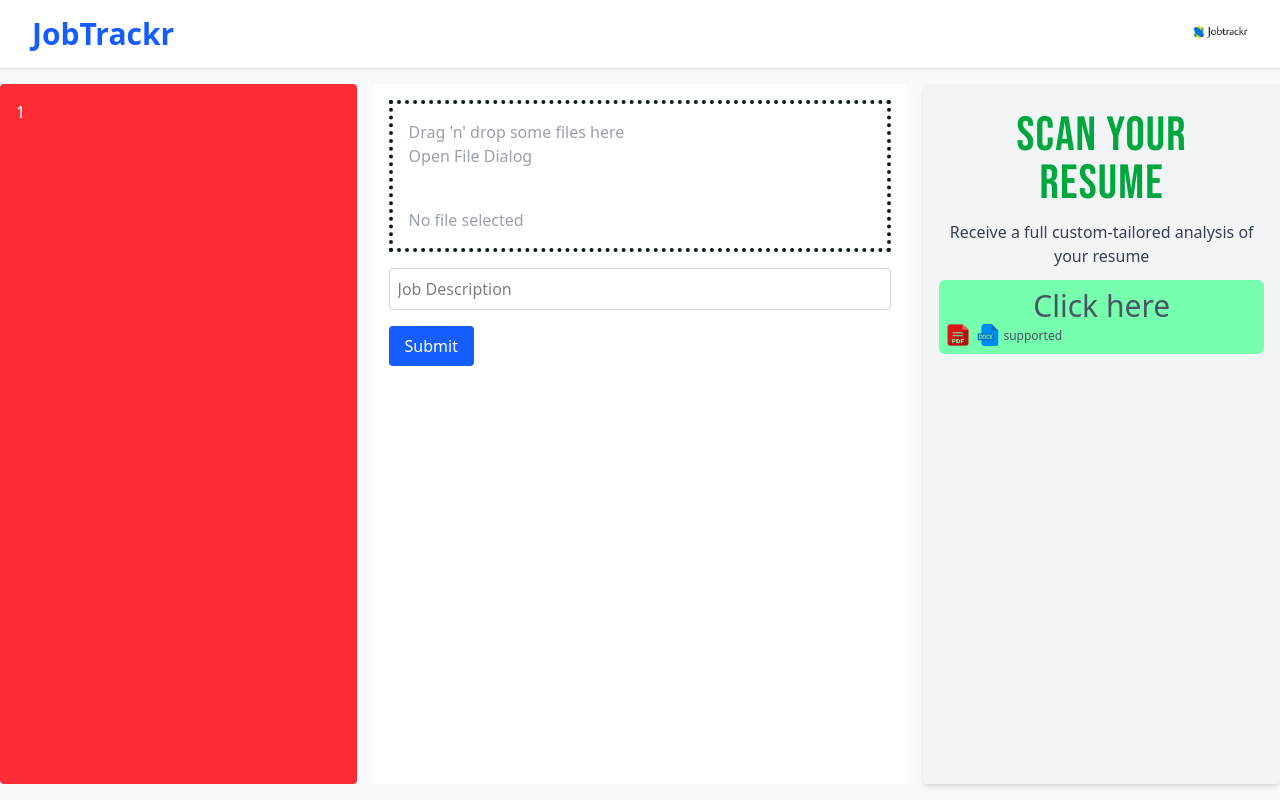
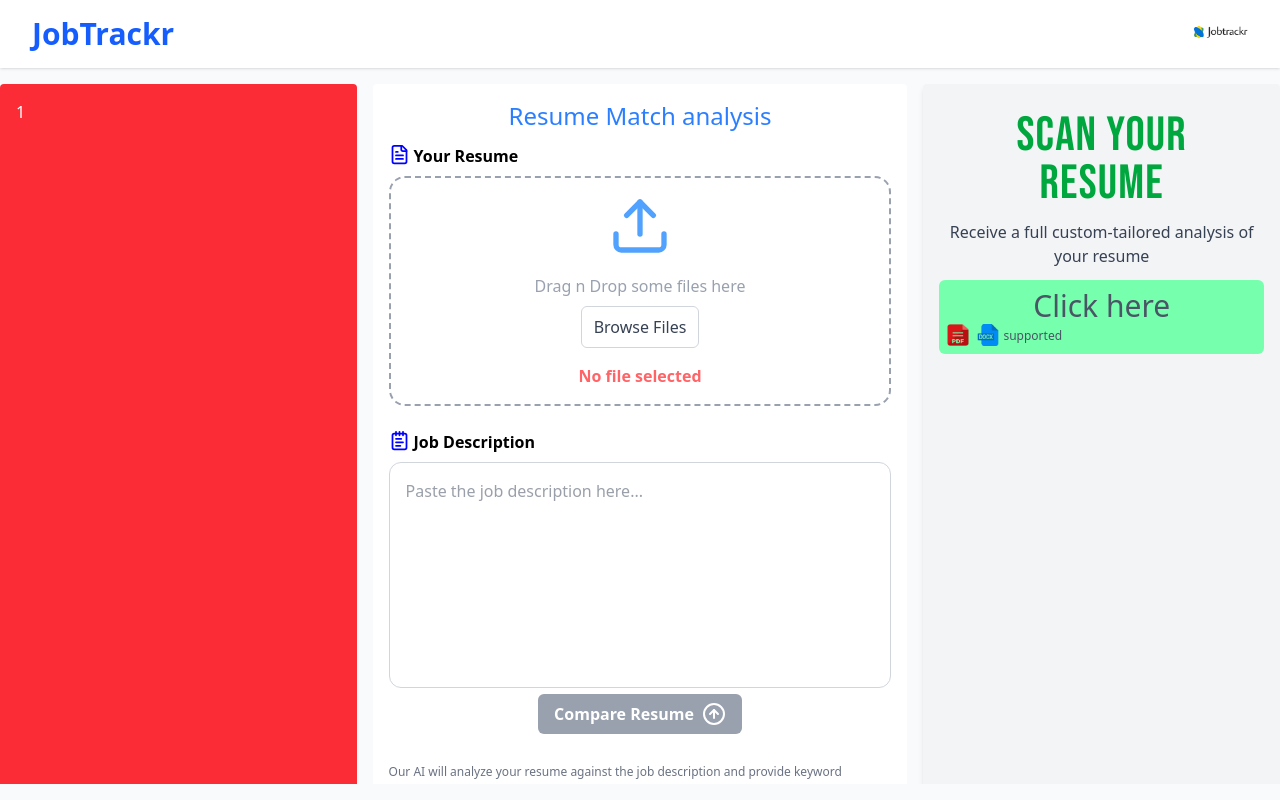
Before and after one commit to x23756575/JobTrackrr, a React (Vite) app in the folder JobTrackr/: page /home in a window 1280 px wide. Built offline with nearby package versions, Linux system fonts and the light colour scheme; a web font is replaced by a local one.

Commit message:
Designed the resume vs job description section, and worked on the backend nlp using stanford coreNLP to give strong accurate results, for the UI, i implement react dropzone for UX purposes

```diff
--- a/JobTrackr/src/Dropzone.tsx
+++ b/JobTrackr/src/Dropzone.tsx
@@ -1,3 +1,4 @@
+import { motion } from 'framer-motion';
 import React, { useRef, useState, useEffect } from 'react';
 import { useDropzone, type DropzoneRef } from 'react-dropzone';
 
@@ -12,6 +13,7 @@ interface fileDesc {
 
 export default function Dropzone(): React.ReactElement {
     const dropzoneRef = useRef<DropzoneRef>(null);
+    const [hovered, setHovered] = useState<boolean>(false);
 
     const [form, setForm] = useState<fileDesc>({
         file: null,
@@ -25,7 +27,6 @@ export default function Dropzone(): React.ReactElement {
     };
 
     const onDrop = (acceptedFiles: File[]) => {
-        // Take first file only for now
         setForm((prev) => ({
             ...prev,
             file: acceptedFiles[0] || null,
@@ -64,8 +65,11 @@ export default function Dropzone(): React.ReactElement {
                 method: 'POST',
                 body: data,
             });
+            const text = await response.text();
+            console.log(text);
             if (response.ok) {
                 alert('Upload successful');
+
             } else {
                 alert('Upload failed');
             }
@@ -76,45 +80,123 @@ export default function Dropzone(): React.ReactElement {
 
     return (
         <>
-        <div className="container p-4 border-4 border-dotted border-gray-900">
-            <div {...getRootProps({ className: 'dropzone' })}>
-                <input {...getInputProps()} />
-                <p className="text-gray-400">Drag 'n' drop some files here</p>
-                <button type="button" onClick={openDialog} className="text-gray-400">
-                    Open File Dialog
-                </button>
+            <h1 className="text-blue-500 font-medium text-2xl text-center  w-full mb-3">Resume Match analysis</h1>
+            <div className="grid grid-cols-[auto_1fr] mb-2">
+                <svg xmlns="http://www.w3.org/2000/svg" width="21" height="21" viewBox="0 0 24 24" fill="none"
+                     stroke="blue" strokeWidth="2" strokeLinecap="round" strokeLinejoin="round"
+                     className="lucide lucide-file-text-icon lucide-file-text">
+                    <path d="M15 2H6a2 2 0 0 0-2 2v16a2 2 0 0 0 2 2h12a2 2 0 0 0 2-2V7Z"/>
+                    <path d="M14 2v4a2 2 0 0 0 2 2h4"/>
+                    <path d="M10 9H8"/>
+                    <path d="M16 13H8"/>
+                    <path d="M16 17H8"/>
+                </svg>
+                <h3 className="font-semibold text-black ml-1">Your Resume</h3>
+            </div>
+
+            <motion.div {...getRootProps({className: 'dropzone'})}>
+
+                <motion.div
+                    className={`container p-4 relative  rounded-2xl text-center transition-all ease-in-out border-2 border-dashed   ${hovered ? 'border-blue-500' : 'border-gray-400'}`}
+                    whileHover={{scale: 1.01}}
+                    onHoverStart={() => setHovered(true)}
+                    onHoverEnd={() => setHovered(false)}
+
+                >
+                    <div className="flex justify-center mb-4">
+                        <svg
+                            xmlns="http://www.w3.org/2000/svg"
+                            width="64"
+                            height="64"
+                            viewBox="0 0 24 24"
+                            fill="none"
+                            stroke="currentColor"
+                            strokeWidth="2"
+                            strokeLinecap="round"
+                            strokeLinejoin="round"
+                            className="text-blue-400"
+                        >
+                            <path d="M21 15v4a2 2 0 0 1-2 2H5a2 2 0 0 1-2-2v-4" />
+                            <polyline points="17 8 12 3 7 8" />
+                            <line x1="12" y1="3" x2="12" y2="15" />
+                        </svg>
+
+
                     </div>
 
 
+                    <input {...getInputProps()} />
+
+                    <p className="text-gray-400 text-center">Drag n Drop some files here
+
+                    </p>
+                    <motion.button whileHover={{scale:1.05}}
+                                   whileTap={{scale:0.98}}
+                                   type="button" onClick={openDialog} className="text-gray-700 mt-2 font-medium text-center p-2 px-3 rounded-md border border-gray-300">
+                        Browse Files
+                    </motion.button>
 
                     <aside className="mt-4">
-                <h4>Selected File</h4>
                         <ul>
                             {form.file ? (
-                        <li key={form.file.name} className="text-gray-400">
+                                <li key={form.file.name} className="text-blue-400">
                                     {form.file.name}
                                 </li>
                             ) : (
-                        <li className="text-gray-400">No file selected</li>
+                                <li className="font-bold text-red-400">No file selected</li>
                             )}
                         </ul>
                     </aside>
+                </motion.div>
 
 
+            </motion.div>
+            <div className="mt-6">
+                <div className="grid grid-cols-[auto_1fr] mb-2">
+                    <svg xmlns="http://www.w3.org/2000/svg" width="21" height="21" viewBox="0 0 24 24" fill="none"
+                         stroke="blue" strokeWidth="2" strokeLinecap="round" strokeLinejoin="round"
+                         className="lucide lucide-notepad-text-icon lucide-notepad-text">
+                        <path d="M8 2v4"/>
+                        <path d="M12 2v4"/>
+                        <path d="M16 2v4"/>
+                        <rect width="16" height="18" x="4" y="4" rx="2"/>
+                        <path d="M8 10h6"/>
+                        <path d="M8 14h8"/>
+                        <path d="M8 18h5"/>
+                    </svg>
+                    <h3 className="font-semibold text-black ml-1">Job Description</h3>
                 </div>
-        <input
-            type="text"
-            placeholder="Job Description"
+                <div className="relative">
+                <textarea
+                    id="jobDescription"
+                    placeholder="Paste the job description here..."
                     value={form.jobDesc}
                     onChange={handleJobDescChange}
-            className="text-black mt-4 p-2 border border-gray-300 rounded w-full"
+                    className="text-md w-full p-4 border border-gray-300 rounded-xl h-full min-h-[200px] focus:border-blue-400 focus:ring-2 focus:ring-blue-100 focus:outline-none resize-none text-gray-700"
+                    rows={8}
                 />
-            <button
+                </div>
+            </div>
+            <div className="flex justify-center">
+                <motion.button
                     onClick={submitDropzone}
-                className="mt-4 bg-blue-600 text-white py-2 px-4 rounded"
+                    whileHover={{scale:1.02}}
+                    whileTap={{scale:0.98}}
+                    className="bg-gray-400 font-bold text-white p-2 px-4 rounded-md flex items-center justify-center gap-2 mb-6"
                 >
-                Submit
-            </button>
+                    Compare Resume
+                    <svg xmlns="http://www.w3.org/2000/svg" width="24" height="24" viewBox="0 0 24 24" fill="none"
+                         stroke="white" strokeWidth="2" strokeLinecap="round" strokeLinejoin="round"
+                         className="lucide lucide-circle-arrow-up-icon lucide-circle-arrow-up">
+                        <circle cx="12" cy="12" r="10"/>
+                        <path d="m16 12-4-4-4 4"/>
+                        <path d="M12 16V8"/>
+                    </svg>
+                </motion.button>
+
+            </div>
+            <span className="text-gray-500 text-xs text-center">Our AI will analyze your resume against the job description and provide keyword matching, skills gap analysis, and tailored improvement suggestions.</span>
+
         </>
     );
 }
--- a/JobTrackr/src/HomePage.tsx
+++ b/JobTrackr/src/HomePage.tsx
@@ -17,7 +17,7 @@ export default function Home() {
 
 
     return (
-        <div className="min-h-screen bg-gray-50 h-full overflow-hidden">
+        <div className="min-h-screen bg-gray-50 h-full overflow-y-auto">
             {/* Navbar */}
             <nav className="bg-white shadow-sm relative">
                 <div className="max-w-7xl mx-auto px-4 py-4 flex items-center">
@@ -33,7 +33,7 @@ export default function Home() {
             </nav>
 
             {/* Grid Section */}
-            <div className="grid grid-cols-[1fr_1.5fr_1fr] mt-4 mb-2 gap-4 h-[calc(100vh-100px)]">
+            <div className="grid grid-cols-[1fr_1.5fr_1fr] overflow-y-auto mt-4 mb-2 gap-4 h-[calc(100vh-100px)]">
                 <div className="bg-red-500 p-4 rounded text-white h-full">1</div>
                 <div className="bg-white p-4 rounded text-white"><Dropzone/></div>
                 <div className="bg-gray-100 p-4 rounded shadow-md">
--- a/JobTrackr/src/ResumePage.tsx
+++ b/JobTrackr/src/ResumePage.tsx
@@ -36,6 +36,7 @@ export default function ResumePage(): React.ReactElement {
     const [result,setResult] = useState<string>('');
     const [aiLoading, setAiLoading] = useState<boolean>(false);
     const [matchScore, setMatchScore] = useState<number>(0);
+
 
     const leftCircle = useRef<HTMLImageElement>(null);
     const middleCircle = useRef<HTMLImageElement>(null);
@@ -647,7 +648,9 @@ Keep total response under 200 words. Be decisive, specific, and unapologetically
                             <div className="lg:col-span-3">
                                 <motion.div
                                     className="bg-white/80 backdrop-blur-md rounded-2xl shadow-xl p-8 border border-gray-200"
-                                    whileHover={{ scale: 1.02 }}
+
+
+
                                 >
                                     <div className="text-center mb-6">
                                         <motion.img
```
Lines whose indentation alone changed are shown as unchanged.
